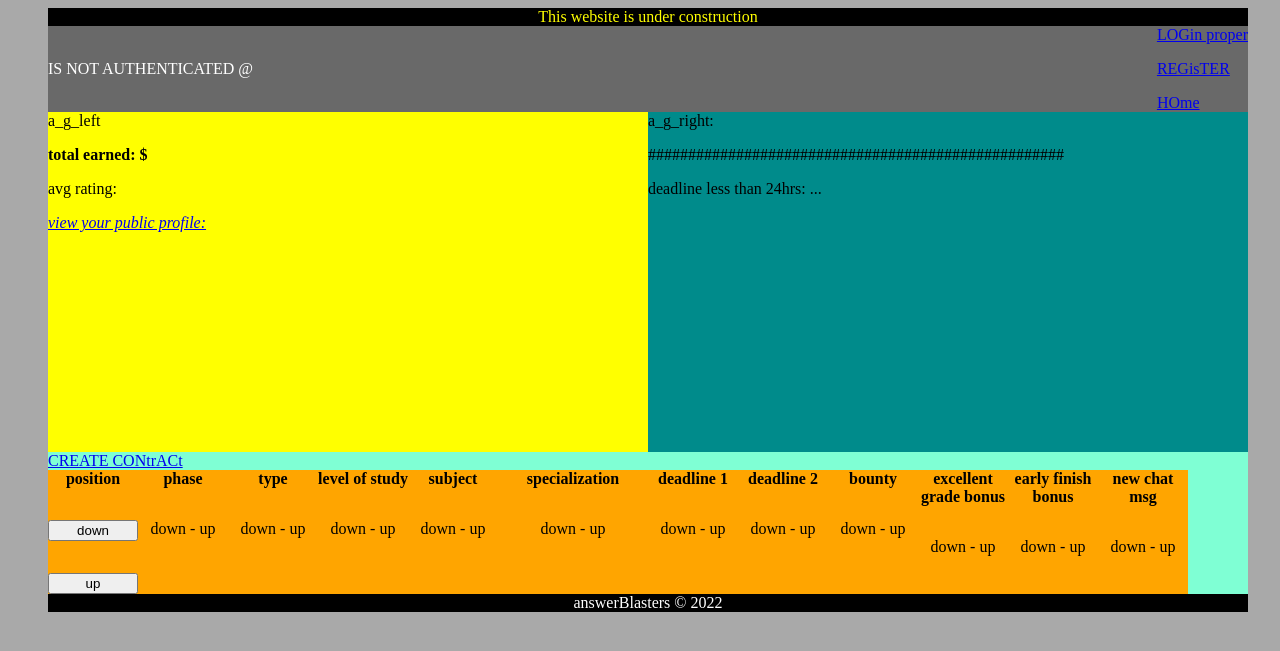
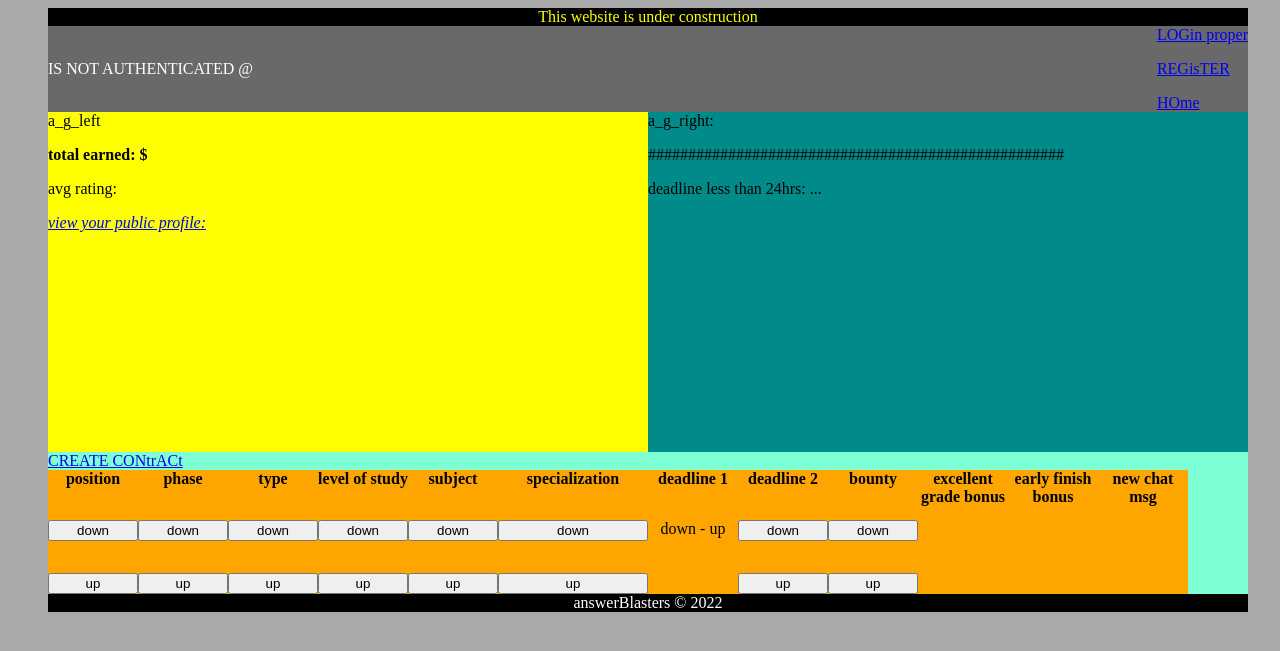
Before and after one commit to maimedlord/ab, a Flask app: template templates/account.html in a window 1280 px wide. Shown: the top 651 px of the page. Run offline with Flask 2, Linux system fonts and the light colour scheme; the template is opened without the code that fills it, so the values that code supplies are empty; parts of the project's set-up code (start-up, migrations or seed data) failed here and were passed over.

Commit message:
good javascript progress account

```diff
--- a/templates/account.html
+++ b/templates/account.html
@@ -27,20 +27,41 @@
     <div id="container_contracts_header">
         <div id="r_header">
             <div class="c_contract" id="c_position"><b>position</b><p></p>
-                <button id="down" onclick="sort_alpha_ascending('position')">down</button><p></p>
-                <button id="up" onclick="sort_alpha_descending('position')">up</button>
+                <button id="down" onclick="sort_alpha('down', 'position')">down</button><p></p>
+                <button id="up" onclick="sort_alpha('up', 'position')">up</button>
             </div>
-            <div class="c_contract" id="c_phase"><b>phase</b><p></p>down - up</div>
-            <div class="c_contract" id="c_type"><b>type</b><p></p>down - up</div>
-            <div class="c_contract" id="c_lostudy"><b>level of study</b><p></p>down - up</div>
-            <div class="c_contract" id="c_subject"><b>subject</b><p></p>down - up</div>
-            <div class="c_contract" id="c_specialization"><b>specialization</b><p></p>down - up</div>
+            <div class="c_contract" id="c_phase"><b>phase</b><p></p>
+                <button id="down" onclick="sort_alpha('down', 'phase')">down</button><p></p>
+                <button id="up" onclick="sort_alpha('up', 'phase')">up</button>
+            </div>
+            <div class="c_contract" id="c_type"><b>type</b><p></p>
+                <button id="down" onclick="sort_alpha('down', 'type')">down</button><p></p>
+                <button id="up" onclick="sort_alpha('up', 'type')">up</button>
+            </div>
+            <div class="c_contract" id="c_lostudy"><b>level of study</b><p></p>
+                <button id="down" onclick="sort_alpha('down', 'lostudy')">down</button><p></p>
+                <button id="up" onclick="sort_alpha('up', 'lostudy')">up</button>
+            </div>
+            <div class="c_contract" id="c_subject"><b>subject</b><p></p>
+                <button id="down" onclick="sort_alpha('down', 'subject')">down</button><p></p>
+                <button id="up" onclick="sort_alpha('up', 'subject')">up</button>
+            </div>
+            <div class="c_contract" id="c_specialization"><b>specialization</b><p></p>
+                <button id="down" onclick="sort_alpha('down', 'specialization')">down</button><p></p>
+                <button id="up" onclick="sort_alpha('up', 'specialization')">up</button>
+            </div>
             <div class="c_contract" id="c_deadline1"><b>deadline 1</b><p></p>down - up</div>
-            <div class="c_contract" id="c_deadline2"><b>deadline 2</b><p></p>down - up</div>
-            <div class="c_contract" id="c_bounty"><b>bounty</b><p></p>down - up</div>
-            <div class="c_contract" id="c_egbonus"><b>excellent grade bonus</b><p></p>down - up</div>
-            <div class="c_contract" id="c_efbonus"><b>early finish bonus</b><p></p>down - up</div>
-            <div class="c_contract" id="c_newmsg"><b>new chat msg</b><p></p>down - up</div>
+            <div class="c_contract" id="c_deadline2"><b>deadline 2</b><p></p>
+                <button id="down" onclick="sort_date('down', 'deadline2')">down</button><p></p>
+                <button id="up" onclick="sort_date('up', 'deadline2')">up</button>
+            </div>
+            <div class="c_contract" id="c_bounty"><b>bounty</b><p></p>
+                <button id="down" onclick="sort_num('down', 'bounty')">down</button><p></p>
+                <button id="up" onclick="sort_num('up', 'bounty')">up</button>
+            </div>
+            <div class="c_contract" id="c_egbonus"><b>excellent grade bonus</b><p></p></div>
+            <div class="c_contract" id="c_efbonus"><b>early finish bonus</b><p></p></div>
+            <div class="c_contract" id="c_newmsg"><b>new chat msg</b><p></p></div>
         </div>
     </div>
     <div id="container_contracts_table">
```
Also changed, not shown: static/scripts/account.js (+89 -69 lines).
